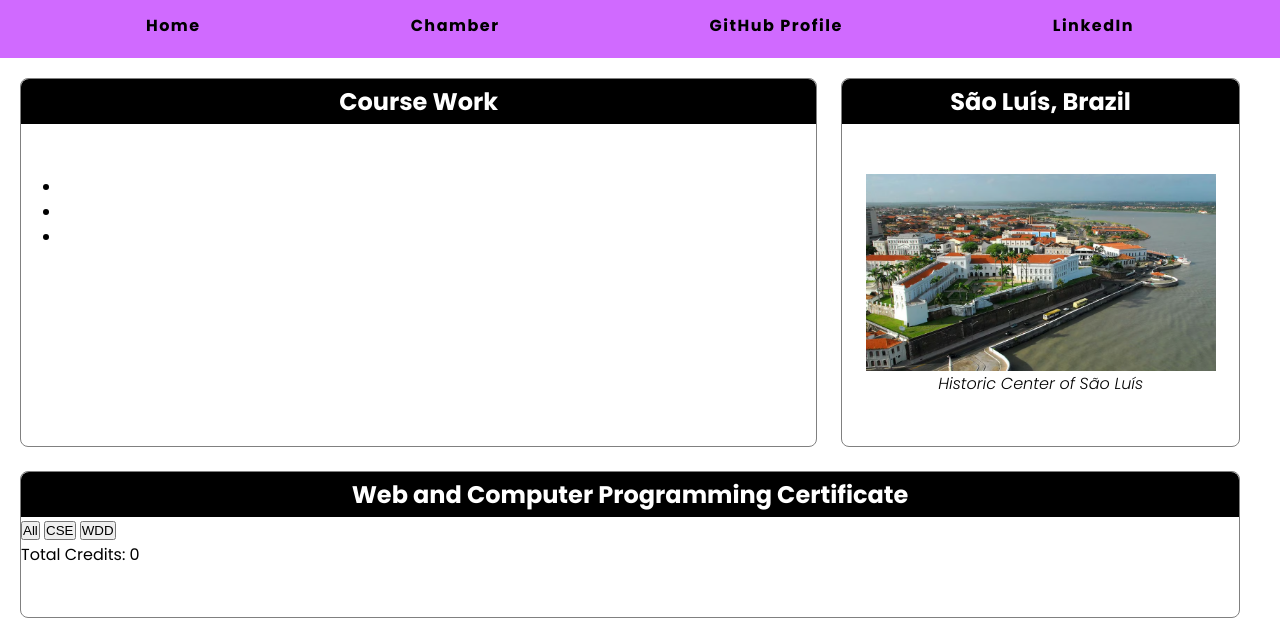
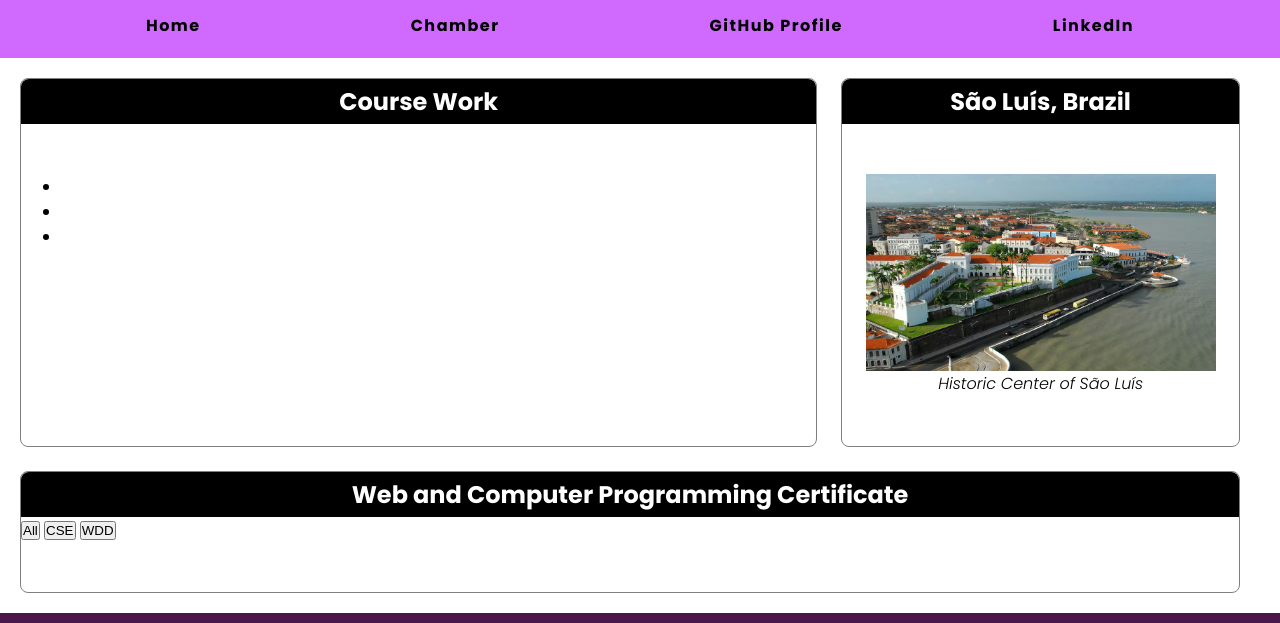
Before and after one commit to mayzabar26/wdd231, a plain HTML site: page index.html in a window 1280 px wide. Shown: the part 177-800 px from the top of the page. Drawn offline with Linux system fonts and the light colour scheme.

Commit message:
adding more html

```diff
--- a/index.html
+++ b/index.html
@@ -57,11 +57,13 @@
         <!--Web and Computer Programming Certificate - Section 3-->
         <section id="s03">
             <h2>Web and Computer Programming Certificate</h2>
-            <div id="course-container"></div>
-            <button id="filter-all">All</button>
-            <button id="filter-cse">CSE</button>
-            <button id="filter-wdd">WDD</button>
-            <div id="total-credits">Total Credits: 0</div>
+            <div id="course-button">
+                <button id="filter-all">All</button>
+                <button id="filter-cse">CSE</button>
+                <button id="filter-wdd">WDD</button>
+            </div>
+            <div id="content"></div>
+            <div id="credits"></div>
         </section>
     </main>
 
```
